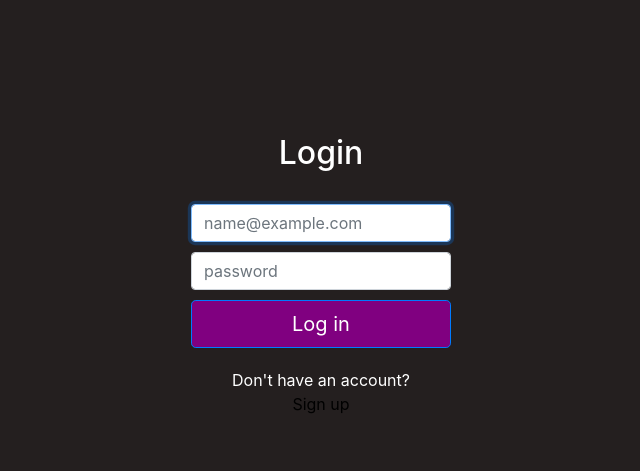
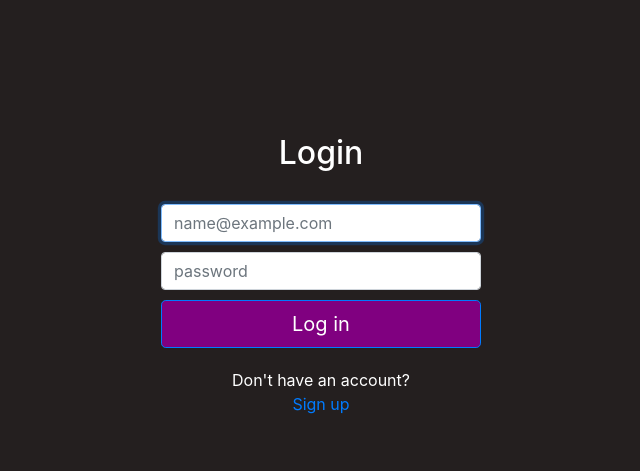
Before and after one commit to pedropa140/RutgersIEEE2024, a Python web app: template flask/templates/login.html in a window 1280 px wide. Shown: the part 131-602 px from the top of the page, without its empty margins (319-959 px from the left). Run offline with Jinja, Linux system fonts and the light colour scheme; the template is opened without the code that fills it, so the values that code supplies are empty; some libraries are stand-ins or nearby versions.

Commit message:
changes ig

```diff
--- a/flask/templates/login.html
+++ b/flask/templates/login.html
@@ -18,9 +18,9 @@
         }
 
         .container {
-            width: 80%; /* Adjust as needed */
-            max-width: 300px; /* Adjust as needed */
-            padding: 20px;
+            width: 90%; /* Increase width */
+            max-width: 400px; /* Adjust as needed */
+            padding: 40px; /* Increase padding */
         }
 
         form {
@@ -45,7 +45,6 @@
 
 <body class="text-center">
     <div class="container-fluid" style="padding-top: 10%;">
-
         <form method="post" class="form-signin" style="margin-top:-100px">
             <div class="container">
                 <!--<img class="rounded mx-auto d-block" width = 250px length = 250px src="{{ url_for('static', filename='logo.png') }}">-->
@@ -56,7 +55,7 @@
                 <button class="btn btn-lg btn-primary btn-block" type="submit" style="background-color: purple; color: white; margin-top: 10px;">Log in</button>
                 <p id="form-text" style="margin-top: 20px; text-align: center;">
                     Don't have an account?<br>
-                    <a style="color: #000000; text-decoration: none;" href="/signup">Sign up</a>
+                    <a href="/signup">Sign up</a>
                 </p>
             </div>
         </form>
@@ -66,5 +65,4 @@
     <script src="https://cdnjs.cloudflare.com/ajax/libs/popper.js/1.14.7/umd/popper.min.js"></script>
     <script src="https://stackpath.bootstrapcdn.com/bootstrap/4.3.1/js/bootstrap.min.js"></script>
 </body>
-
 </html>
--- a/flask/templates/main.html
+++ b/flask/templates/main.html
@@ -14,7 +14,7 @@
         <div class="content">
             <h1>Welcome to DRC</h1>
             <br>
-            <a href="/signup" class="signin-link">
+            <a href="/login" class="signin-link">
                 <button class="button-64" role="button"><span class="text">Get Started</span></button>
             </a>
         </div>
```
